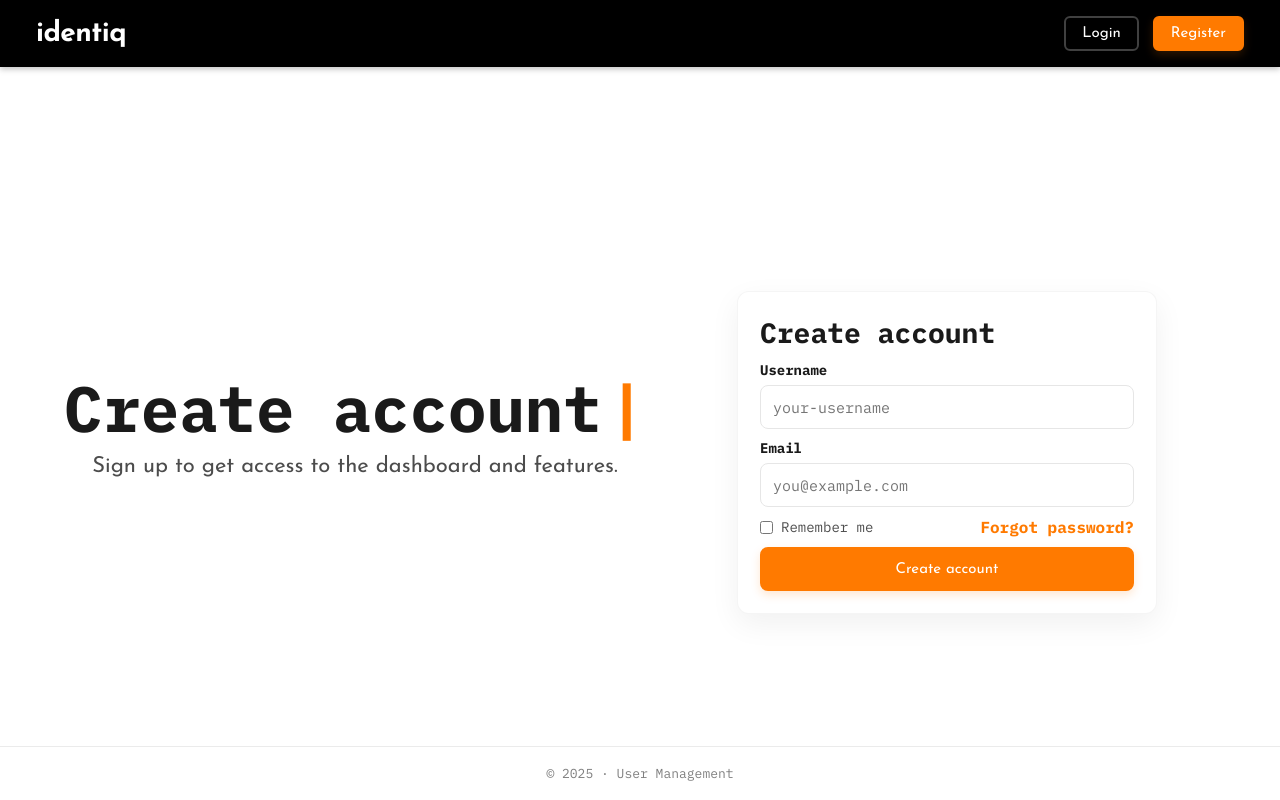
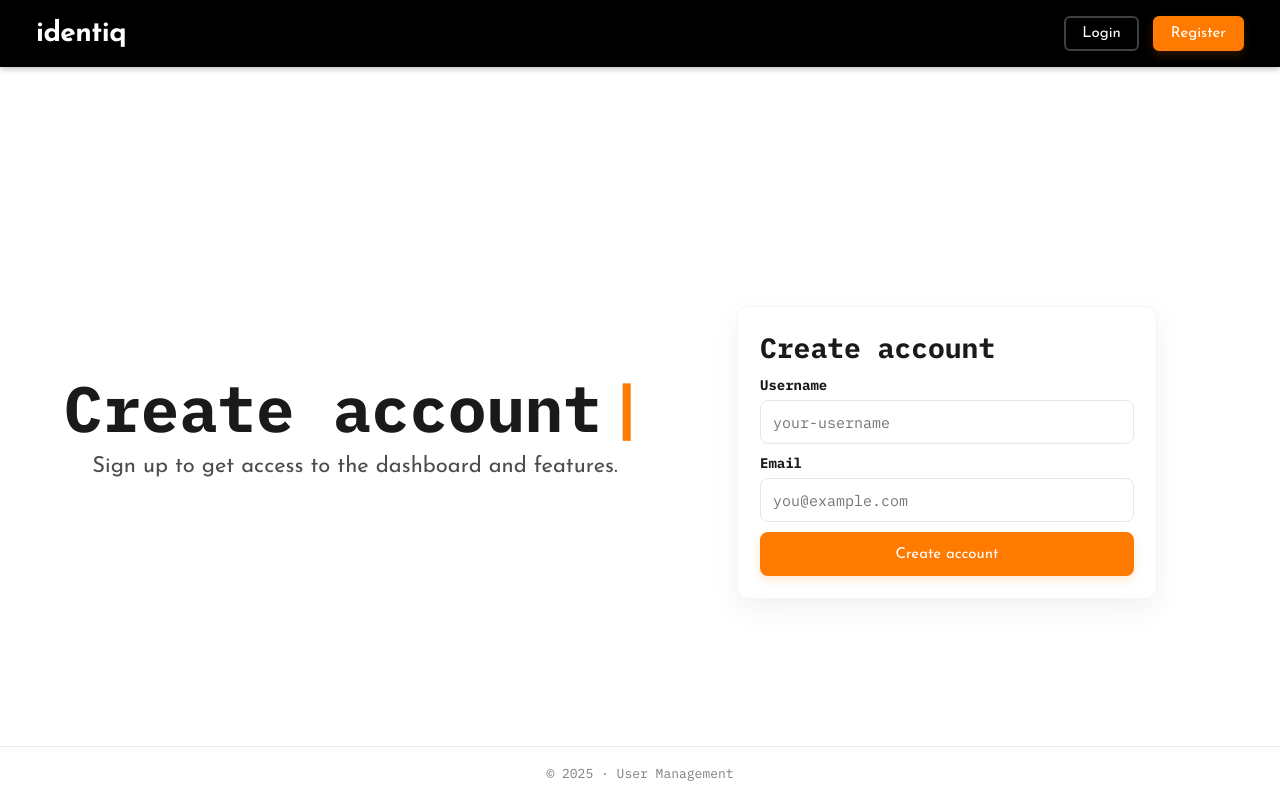
Before and after one commit to 02-davinci-01/identiq-frontend, a Next.js app: page /auth/register in a window 1280 px wide. Built offline with nearby package versions, Linux system fonts and the light colour scheme.

Commit message:
removed some fields

```diff
--- a/src/components/RegisterForm/RegisterForm.tsx
+++ b/src/components/RegisterForm/RegisterForm.tsx
@@ -160,20 +160,6 @@ export default function RegisterForm() {
 
           {/* password removed here: password is set on complete-register after email verification */}
 
-          <div className="register-row register-between">
-            <label className="register-checkbox">
-              <input
-                type="checkbox"
-                checked={remember}
-                onChange={() => dispatch({ type: "TOGGLE_REMEMBER" })}
-              />
-              <span>Remember me</span>
-            </label>
-
-            <a className="register-link" href="/auth/forgot">
-              Forgot password?
-            </a>
-          </div>
 
           <button
             className="btn btn-accent register-submit"
```
Also changed, not shown: src/components/LoginForm/LoginForm.tsx (+0 -9 lines).
